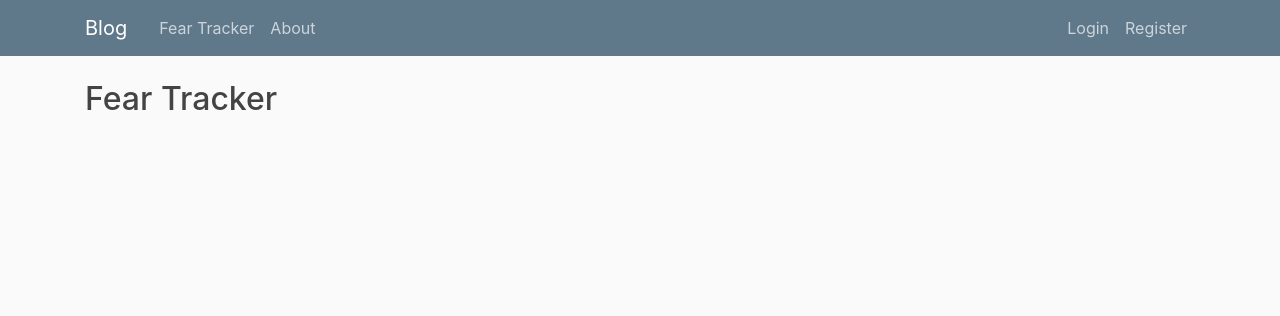
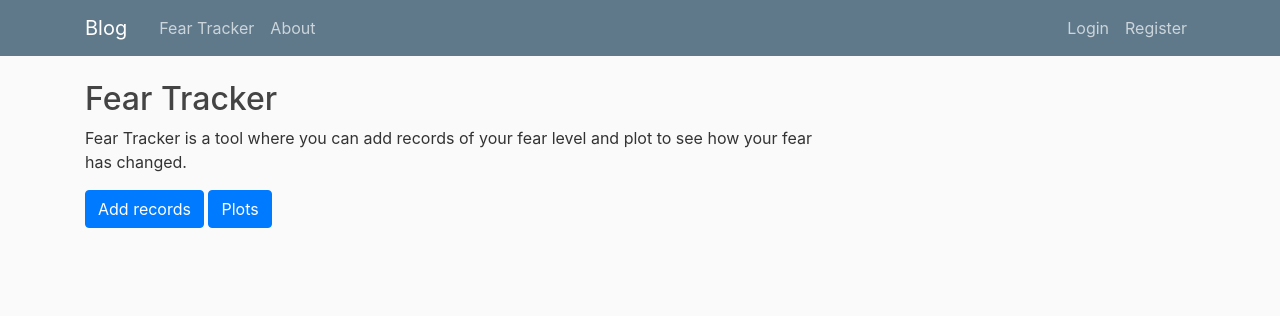
Before and after one commit to KrzysiekFel/Psycho_portal, a Django app: page /fear_tracker/ in a window 1280 px wide. Shown: the top 316 px of the page. Run offline with Django 4.2, Linux system fonts and the light colour scheme; some libraries are stand-ins or nearby versions.

Commit message:
feat(fear_trucker): adding records to db available

```diff
--- a/Psycho_portal/settings.py
+++ b/Psycho_portal/settings.py
@@ -38,9 +38,10 @@ INSTALLED_APPS = [
     'django.contrib.messages',
     'django.contrib.staticfiles',
     'blog.apps.BlogConfig',
+    'fear_tracker.apps.FearTrackerConfig',
     'crispy_forms',
     'crispy_bootstrap4',
-
+    'datetimepicker',
 ]
 
 MIDDLEWARE = [
--- a/fear_tracker/urls.py
+++ b/fear_tracker/urls.py
@@ -1,6 +1,8 @@
 from django.urls import path
-from .views import fear_tracker
+from .views import fear_tracker, plot_fear, FearCreateView
 
 urlpatterns = [
     path('', fear_tracker, name='fear-tracker'),
+    path('new/', FearCreateView.as_view(), name='fear-create'),
+    path('plot/', plot_fear, name='fear-plot')
 ]
--- a/fear_tracker/views.py
+++ b/fear_tracker/views.py
@@ -1,5 +1,27 @@
 from django.shortcuts import render
+from django.urls import reverse_lazy
+from django.views.generic import CreateView
+from django.contrib.auth.mixins import LoginRequiredMixin
+from .models import FearTracker
+from.forms import FearTrackerForm
+from django.contrib import messages
 
 
 def fear_tracker(request):
     return render(request, 'fear_tracker.html', {'title': 'Fear Tracker'})
+
+
+def plot_fear(request):
+    return render(request, 'plot_fear.html', {'title': 'Plot fear'})
+
+
+class FearCreateView(LoginRequiredMixin, CreateView):
+    model = FearTracker
+    form_class = FearTrackerForm
+    template_name = 'fear_tracker_form.html'
+    success_url = reverse_lazy('fear-tracker')
+
+    def form_valid(self, form):
+        form.instance.author = self.request.user
+        messages.success(self.request, 'Record added successfully.')
+        return super().form_valid(form)
--- a/templates/fear_tracker.html
+++ b/templates/fear_tracker.html
@@ -1,4 +1,7 @@
 {% extends 'base.html'%}
 {% block content %}
 <h2>Fear Tracker</h2>
+    <p>Fear Tracker is a tool where you can add records of your fear level and plot to see how your fear has changed.</p>
+    <a href="{% url 'fear-create' %}" class="btn btn-primary">Add records</a>
+    <a href="{% url 'fear-plot' %}" class="btn btn-primary">Plots</a>
 {% endblock %}
--- /dev/null
+++ b/templates/plot_fear.html
@@ -0,0 +1,4 @@
+{% extends 'base.html'%}
+{% block content %}
+<h2>Plot fear</h2>
+{% endblock %}
```
Also changed, not shown: fear_tracker/forms.py (added, +13 -0 lines), fear_tracker/widget.py (added, +9 -0 lines), templates/fear_tracker_form.html (added, +16 -0 lines), 1 other file.
